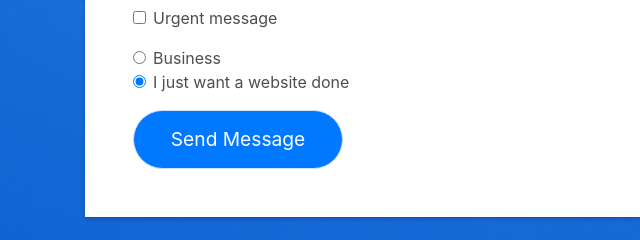
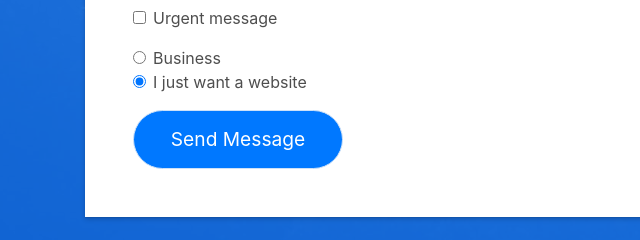
Before and after one commit to Roske8/Portfolio2, a plain HTML site: page index.html in a window 1280 px wide. Shown: the part 5263-5503 px from the top of the page, 0-640 px from the left. Drawn offline with Linux system fonts and the light colour scheme; files whose address does not match are found by name.

Commit message:
Update 1.1.2

```diff
--- a/index.html
+++ b/index.html
@@ -592,7 +592,7 @@
                           <div class="form-check">
                             <input class="form-check-input" type="radio" name="flexRadioDefault" id="flexRadioDefault2" checked>
                             <label class="form-check-label" for="flexRadioDefault2">
-                              I just want a website done
+                              I just want a website
                             </label>
                           </div>
                         </div>
```
